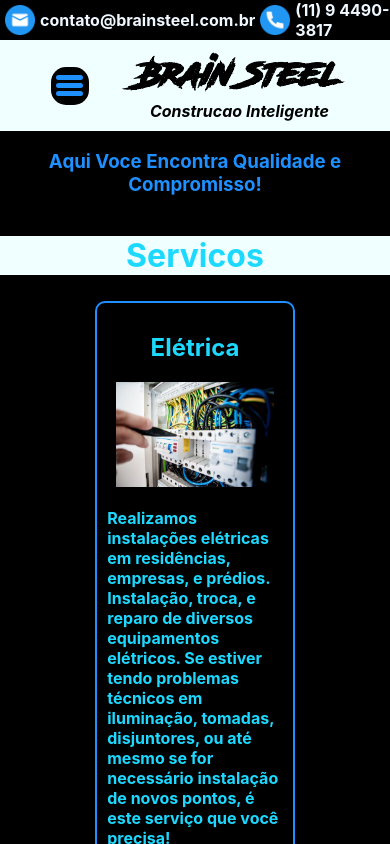
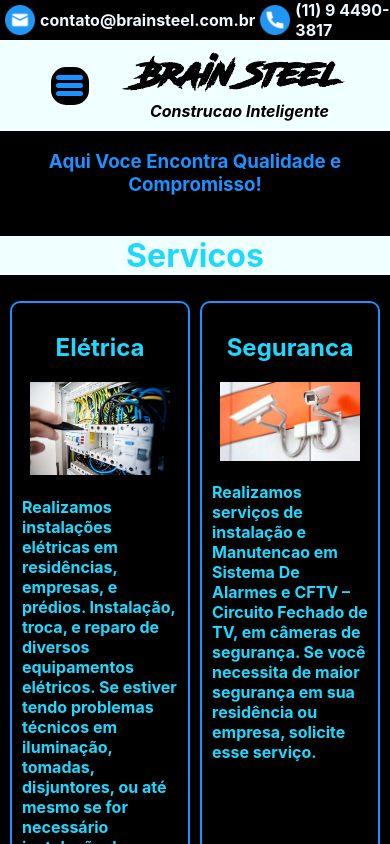
Before and after one commit to brainsteeldrywork/brainsteeldrywork.github.io, a React (Create React App) app: page / in a window 390 px wide. Shown: the top 844 px of the page. Built offline with nearby package versions, Linux system fonts and the light colour scheme.

Commit message:
responsive main

```diff
--- a/src/styles/mainStyles.css
+++ b/src/styles/mainStyles.css
@@ -38,3 +38,10 @@
     width: 90%;
 
 }
+
+@media screen and (max-width: 700px) {
+
+    .servicos div {
+        width: 40%;
+    }
+}
```
